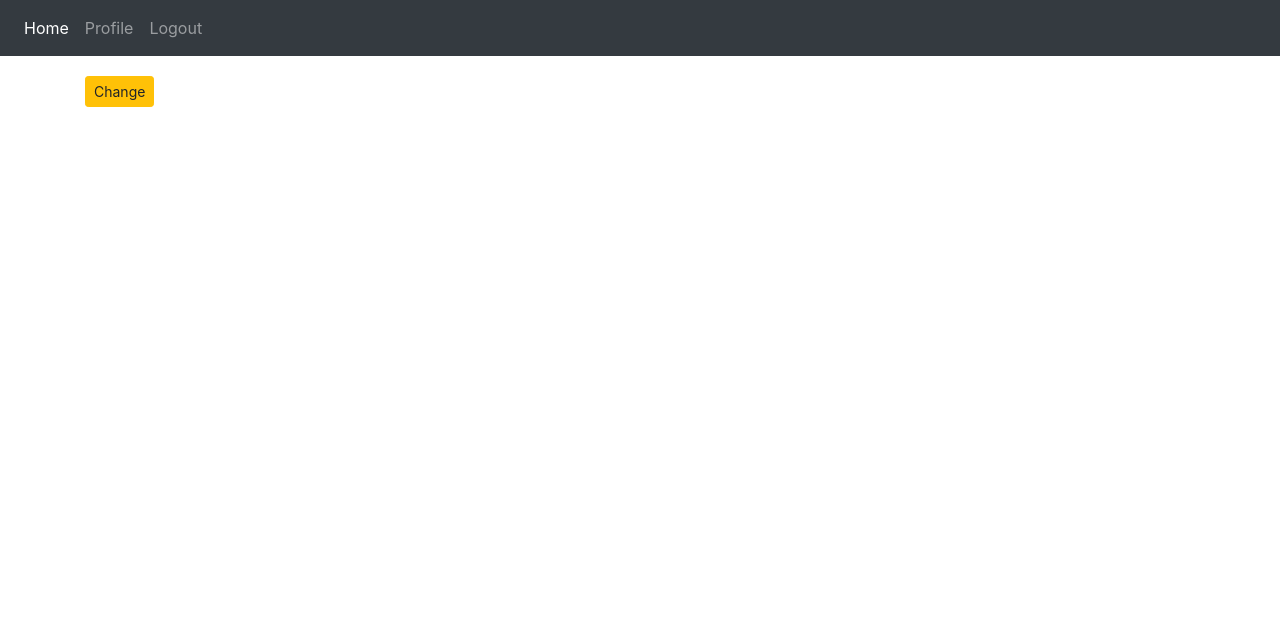
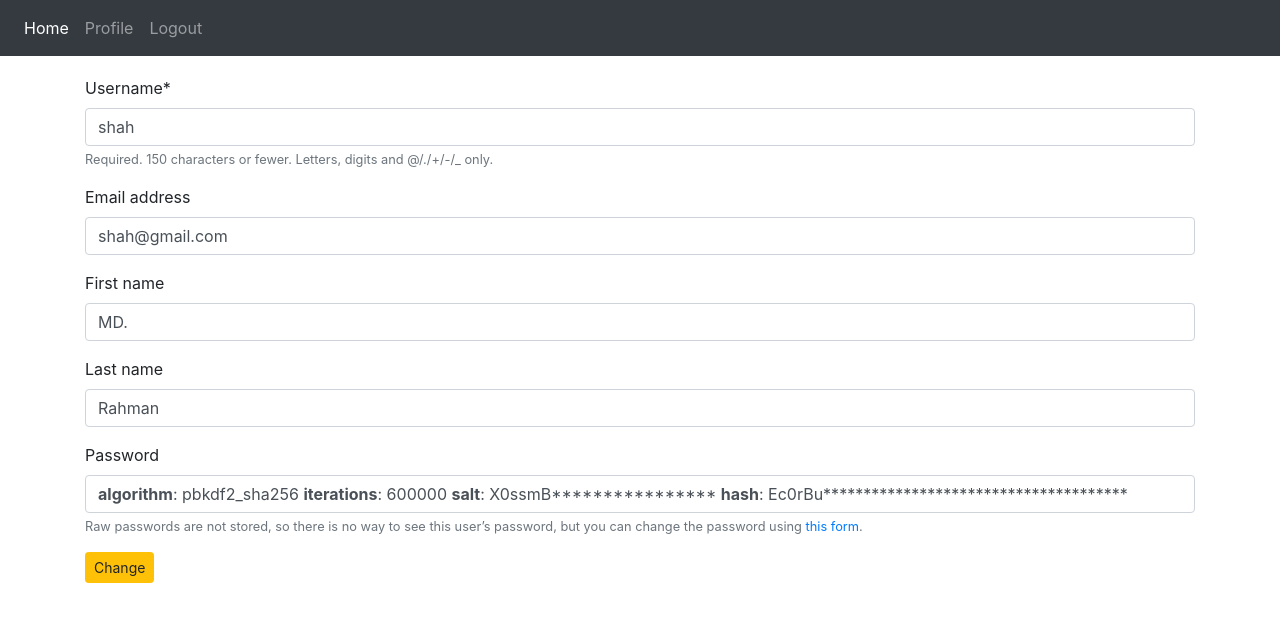
Before and after one commit to TAWHID1248/My_Blog_Project, a Django app: page /account/change-profile/ in a window 1280 px wide. Shown: the top 622 px of the page. Run offline with Django 4.2, Linux system fonts and the light colour scheme; a user stored in the database is signed in; some libraries are stand-ins or nearby versions.

Commit message:
profile_pic_change

```diff
--- a/App_Login/forms.py
+++ b/App_Login/forms.py
@@ -15,3 +15,9 @@ class UserProfileChange(UserChangeForm):
     class Meta:
         model = User
         fields = ('username', 'email', 'first_name', 'last_name', 'password')
+
+
+class ProfilePic(forms.ModelForm):
+    class Meta:
+        model = UserProfile
+        fields = ['profile_pic']
--- a/App_Login/urls.py
+++ b/App_Login/urls.py
@@ -11,5 +11,8 @@ urlpatterns = [
     path('logout/', views.logout_user, name='logout'),
     path('profile/', views.profile, name='profile'),
     path('change-profile/', views.user_change, name='user_change'),
+    path('password/', views.pass_change, name='pass_change'),
+    path('add-picture/', views.add_pro_pic, name='add_pro_pic'),
+    path('change-picture', views.change_pro_pic, name='change_pro_pic'),
 
 ]
--- a/App_Login/views.py
+++ b/App_Login/views.py
@@ -1,10 +1,10 @@
 from django.shortcuts import render
-from django.contrib.auth.forms import UserCreationForm, AuthenticationForm
+from django.contrib.auth.forms import UserCreationForm, AuthenticationForm, PasswordChangeForm
 from django.contrib.auth import login, authenticate, logout
 from django.shortcuts import HttpResponseRedirect
 from django.urls import reverse
 from django.contrib.auth.decorators import login_required
-from App_Login . forms import SignUpForm, UserProfileChange
+from App_Login . forms import SignUpForm, UserProfileChange, ProfilePic
 # Create your views here.
 
 
@@ -56,4 +56,43 @@ def user_change(request):
         if form.is_valid():
             form.save()
             form = UserProfileChange(instance=current_user)
-    return render(request, 'App_Login/change_profile.html', context={})
+    return render(request, 'App_Login/change_profile.html', context={'form':form})
+
+
+
+
+@login_required
+def pass_change(request):
+    current_user = request.user
+    changed = False
+    form = PasswordChangeForm(current_user)
+    if request.method == 'POST':
+        form = PasswordChangeForm(current_user, data=request.POST)
+        if form.is_valid():
+            form.save()
+            changed = True
+    return render(request, 'App_Login/pass_change.html', context={'form':form, 'changed':changed})
+
+
+@login_required
+def add_pro_pic(request):
+    form = ProfilePic
+    if request.method == 'POST':
+        form = ProfilePic(request.POST, request.FILES)
+        if form.is_valid():
+            user_obj = form.save(commit=False)
+            user_obj.user = request.user
+            user_obj.save()
+            return HttpResponseRedirect(reverse('App_Login:profile'))
+    return render(request, 'App_Login/pro_pic_add.html', context={'form':form})
+
+
+@login_required
+def change_pro_pic(request):
+    form = ProfilePic(instance=request.user.user_profile)
+    if request.method == 'POST':
+        form = ProfilePic(request.POST, request.FILES, instance=request.user.user_profile)
+        if form.is_valid():
+            form.save()
+            return HttpResponseRedirect(reverse('App_Login:profile'))
+    return render(request, 'App_Login/pro_pic_add.html', context={'form':form})
--- a/My_Blog_Project/settings.py
+++ b/My_Blog_Project/settings.py
@@ -34,6 +34,7 @@ ALLOWED_HOSTS = []
 # Application definition
 
 INSTALLED_APPS = [
+    'django_cleanup.apps.CleanupConfig',
     'crispy_forms',
     'crispy_bootstrap4',
     'App_Blog',
--- a/My_Blog_Project/urls.py
+++ b/My_Blog_Project/urls.py
@@ -2,6 +2,8 @@
 from django.contrib import admin
 from django.urls import path, include
 from . import views
+from django.conf import settings
+from django.contrib.staticfiles.urls import static, staticfiles_urlpatterns
 
 urlpatterns = [
     path('admin/', admin.site.urls),
@@ -9,3 +11,7 @@ urlpatterns = [
     path('blog/', include('App_Blog.urls')),
     path('', views.Index, name='index')
 ]
+
+
+urlpatterns += staticfiles_urlpatterns()
+urlpatterns += static(settings.MEDIA_URL, document_root=settings.MEDIA_ROOT)
```
Also changed, not shown: templates/App_Login/pass_change.html (added, +15 -0 lines), templates/App_Login/pro_pic_add.html (added, +11 -0 lines), templates/App_Login/profile.html (+13 -0 lines), db.sqlite3, media/profile_pics/dp.jpg (added), media/profile_pics/save-commentor-pic.jpeg (added).
